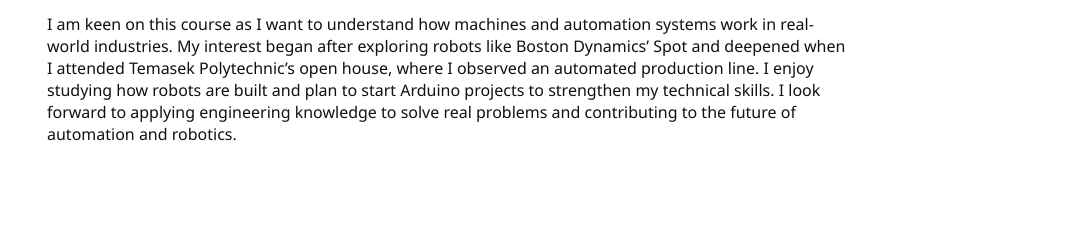
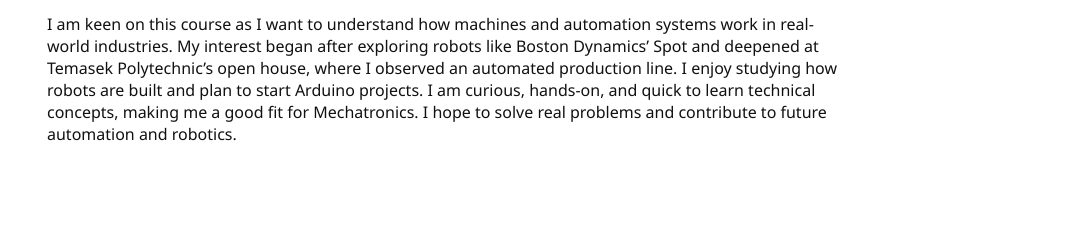
Before and after one commit to k4i-j/test-portfolio-4.1, a plain HTML site: page index.html in a window 1280 px wide. Shown: the part 357-592 px from the top of the page, without its empty margins (193-1280 px from the left). Drawn offline with Linux system fonts and the light colour scheme.

Commit message:
index.html

```diff
--- a/index.html
+++ b/index.html
@@ -16,7 +16,7 @@
   <section id="write-up" class="fade-in">
     <h2>Course Write-Up (600 Characters)</h2>
     <p>
-      I am keen on this course as I want to understand how machines and automation systems work in real-world industries. My interest began after exploring robots like Boston Dynamics’ Spot and deepened when I attended Temasek Polytechnic’s open house, where I observed an automated production line. I enjoy studying how robots are built and plan to start Arduino projects to strengthen my technical skills. I look forward to applying engineering knowledge to solve real problems and contributing to the future of automation and robotics.
+      I am keen on this course as I want to understand how machines and automation systems work in real-world industries. My interest began after exploring robots like Boston Dynamics’ Spot and deepened at Temasek Polytechnic’s open house, where I observed an automated production line. I enjoy studying how robots are built and plan to start Arduino projects. I am curious, hands-on, and quick to learn technical concepts, making me a good fit for Mechatronics. I hope to solve real problems and contribute to future automation and robotics.
     </p>
   </section>
 
```
